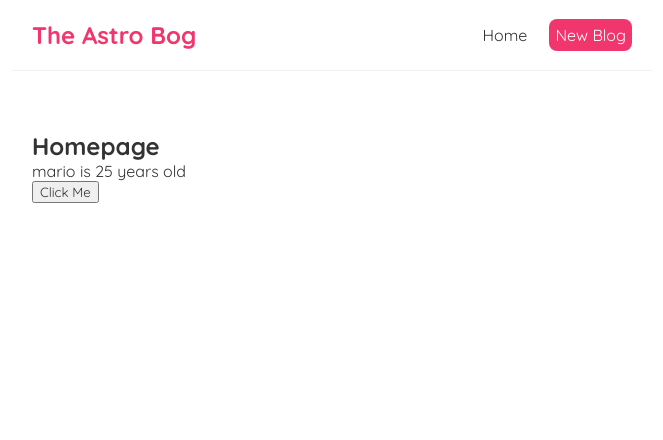
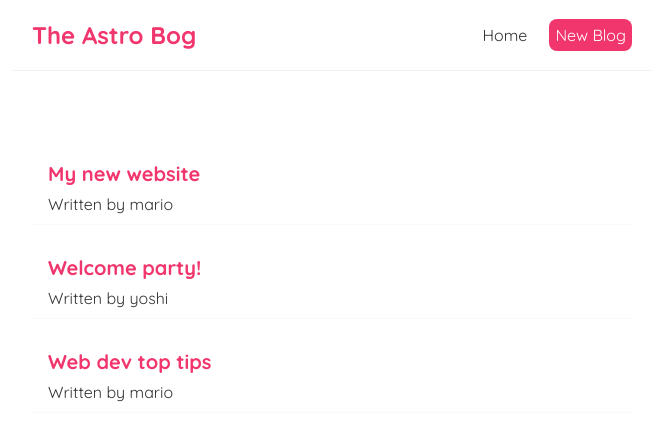
Before and after one commit to george-tr6/astro-blog, a React (Create React App) app: page / in a window 1280 px wide. Shown: the top 440 px of the page, without its empty margins (308-971 px from the left). Built offline with nearby package versions, Linux system fonts and the light colour scheme.

Commit message:
outputting lists: added a map function to output dynamic blog titles and updated styles

```diff
--- a/src/Home.js
+++ b/src/Home.js
@@ -1,28 +1,20 @@
 import { useState } from "react";
 
 const Home = () => {
-    // let name = 'mario'
-    const [name, setName] = useState('mario');
-    const [age, setAge] = useState(25);
-
-    const handleClick = () => {
-        setName('luigi');
-        setAge(30);
-    }
-
-    // const handleClickAgain = (name, e) => {
-    //     console.log('hello ' + name, e.target);
-    // }
-
+    const [blogs, setBlogs] = useState([
+        { title: 'My new website', body: 'lorem ipsum...', author: 'mario', id: 1 },
+        { title: 'Welcome party!', body: 'lorem ipsum...', author: 'yoshi', id: 2 },
+        { title: 'Web dev top tips', body: 'lorem ipsum...', author: 'mario', id: 3 }
+    ])
 
     return (
         <div className="home">
-            <h2>Homepage</h2>
-            <p>{ name } is {age} years old</p>
-            <button onClick={handleClick}>Click Me</button>
-            {/* <button onClick={ (e) => {
-                handleClickAgain('mario', e)
-            }}>Click Me Again</button> */}
+            {blogs.map((blog) => (
+                <div className="blog-preview" key={blog.id}>
+                    <h2>{ blog.title}</h2>
+                    <p>Written by { blog.author}</p>
+                </div>
+            ))}
         </div>
      );
 }
--- a/src/index.css
+++ b/src/index.css
@@ -33,3 +33,19 @@
   margin: 40px auto;
   padding: 20px;
 }
+
+.blog-preview{
+  padding: 10px 16px;
+  margin: 20px 0;
+  border-bottom: 1px solid #fafafa;
+}
+
+.blog-preview:hover{
+  box-shadow: 1px 3px 5px rgba(0,0,0,0.1);
+}
+
+.blog-preview h2{
+  font-size: 20px;
+  color: #f1356d;
+  margin-bottom: 8px;
+}
```
